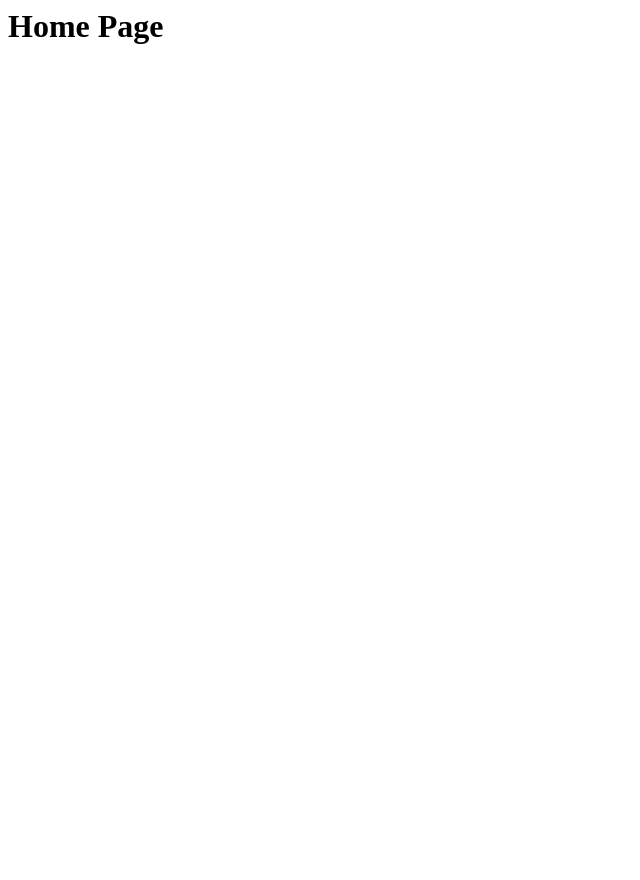
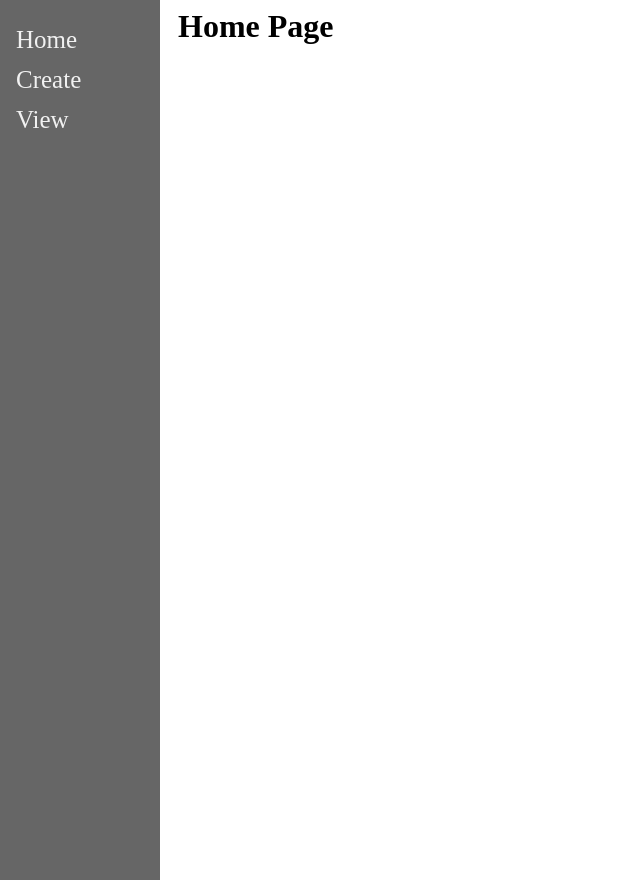
Before and after one commit to Trauvin/django-tutorial, a Django app: page / in a window 1280 px wide. Before the commit the part shown is almost empty. Shown: the whole page, without its empty margins (0-640 px from the left). Run offline with Django 3.2, Linux system fonts and the light colour scheme.

Commit message:
add a sidebar

```diff
--- a/mysite/main/templates/main/base.html
+++ b/mysite/main/templates/main/base.html
@@ -1,11 +1,48 @@
 <html>
 <head>
+	<style type="text/css">
+		.sidenav {
+			height: 100%;
+			width: 160px;
+			position: fixed;
+			z-index: 1;
+			top: 0;
+			left: 0;
+			background-color: #666;
+			overflow-x: hidden;
+			padding-top: 20px;
+		}
+
+		.sidenav a {
+			padding: 6px 8px 6px 16px;
+			text-decoration: none;
+			font-size: 25px;
+			color: #818181;
+			display: block;
+		}
+
+		.sidenav a {
+			color: #f1f1f1;
+		}
+
+		.main {
+			margin-left: 160px;
+			padding: 0px 10px;
+		}
+
+	</style>
 
 	<title>{% block title %}Eins's Website{% endblock %}</title>
 </head>
 
 <body>
-	<div id="content", name="content">
+	<div class="sidenav">
+		<a href="/home">Home</a>
+		<a href="/create">Create</a>
+		<a href="/4">View</a>
+	</div>
+
+	<div id="content", name="content", class="main">
 		{% block content %}
 		{% endblock %}
 	</div>
```
